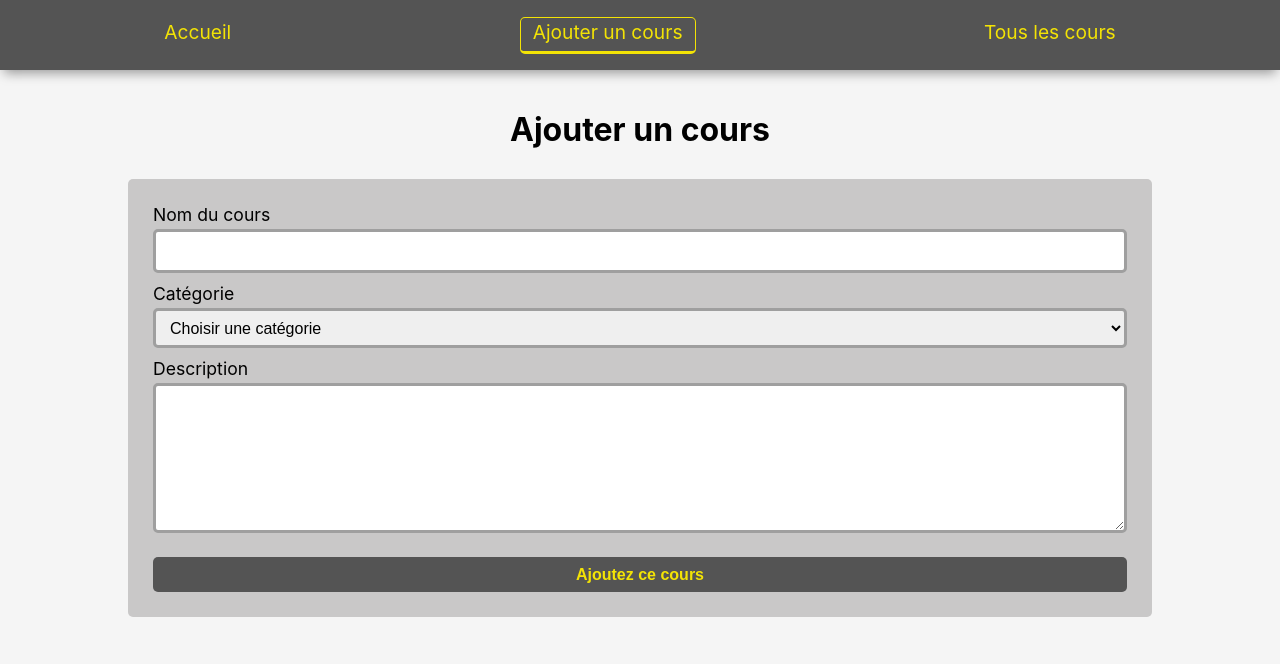
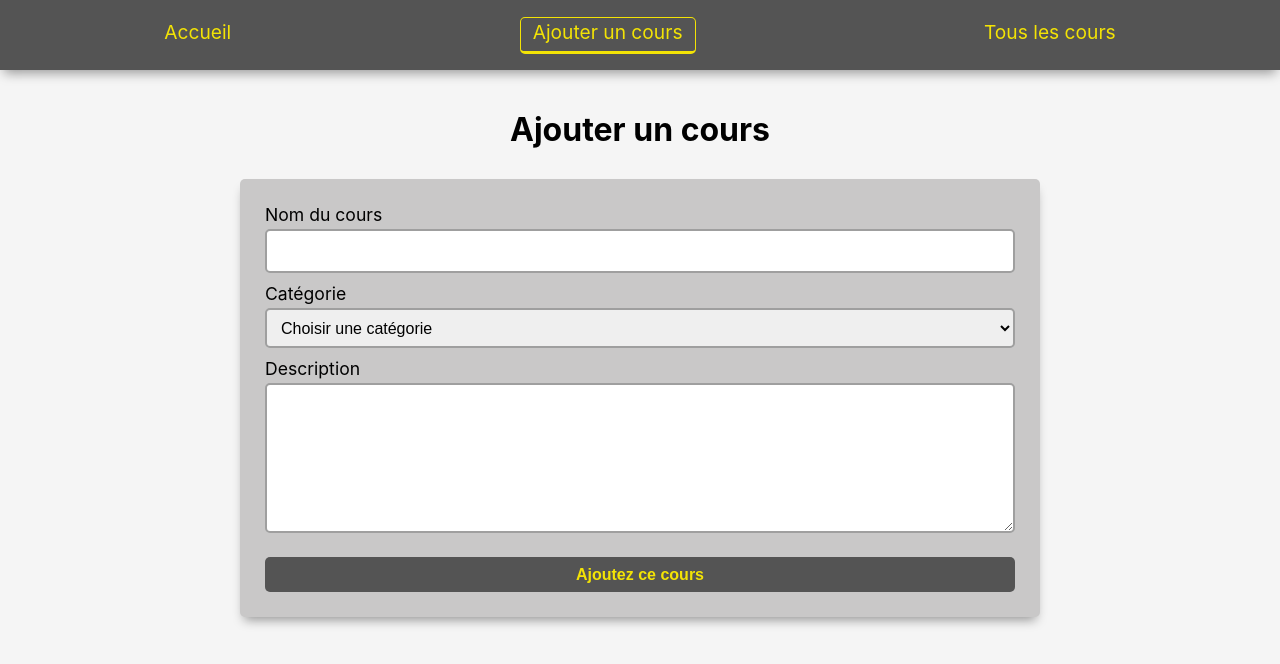
Before and after one commit to CelieBlue/progress_app, a React (Create React App) app: page /add in a window 1280 px wide. Shown: the top 664 px of the page. Built offline with nearby package versions, Linux system fonts and the light colour scheme.

Commit message:
Ajout du useState course, setCourse avec un objet contenant le nom, la catégorie et la description du cours. Ajout de value dans les champs input, textarea et select et d'une fonction handleChange avec un évèvement.

```diff
--- a/src/Pages/AddCourse.js
+++ b/src/Pages/AddCourse.js
@@ -1,14 +1,22 @@
+import { useState } from 'react';
+
 export default function AddCourse(props) {
+    const [course, setCourse] = useState({
+        courseName: '',
+        courseCategory: '',
+        courseDescription: ''
+    });
+
     const { handleAddCourse } = props;
-    const course = {
-        name: 'React',
-        category: 'front',
-        description: 'Apprendre React'
-    };
 
 function handleSubmit(event) {
     event.preventDefault();
     handleAddCourse(course);
+}
+
+function handleChange(event) {
+    const { name, value } = event.target;
+    setCourse({...course, [name]: value });
 }
 
     return(
@@ -16,13 +24,13 @@ function handleSubmit(event) {
             <h1>Ajouter un cours</h1>
             <div className="background_form">
                 <form onSubmit={(event) => handleSubmit(event)}>
-                    <label htmlFor="course-name">Nom du cours</label>
+                    <label htmlFor="courseName">Nom du cours</label>
                     <br />
-                    <input type="text" name="course-name" id="course-name" />
+                    <input type="text" name="courseName" id="courseName" value={ course.courseName } onChange={(event) => handleChange(event)} />
                     <br />
-                    <label htmlFor="course-category">Catégorie</label>
+                    <label htmlFor="courseCategory">Catégorie</label>
                     <br />
-                    <select name="course_category" id="course-category">
+                    <select name="courseCategory" id="courseCategory" value={ course.courseCategory } onChange={(event) => handleChange(event)}>
                         <option value="">Choisir une catégorie</option>
                         <option value="front">Front</option>
                         <option value="Back">Back</option>
@@ -30,13 +38,14 @@ function handleSubmit(event) {
                         <option value="Autres">Autres</option>
                     </select>
                     <br />
-                    <label htmlFor="course-description" >Description</label>
+                    <label htmlFor="courseDescription" >Description</label>
                     <br />
                     <textarea
-                        name="course-description"
-                        id="course-description"
+                        name="courseDescription"
+                        id="courseDescription"
                         cols="30"
-                        rows="10">
+                        rows="10"
+                        value={ course.courseDescription } onChange={(event) => handleChange(event)}>
                     </textarea>
                     <br />
                     <br />
--- a/src/Styles/AddCourse.css
+++ b/src/Styles/AddCourse.css
@@ -1,6 +1,7 @@
 .add_course {
     margin: 0 auto;
     width: 80%;
+    max-width: 800px;
 }
 
 h1 {
@@ -12,6 +13,7 @@ h1 {
     background-color: #c9c8c8;
     border-radius: 5px;
     padding: 25px;
+    box-shadow: 0px 7px 11px -4px rgba(0,0,0,0.39);
 }
 
 .btn {
@@ -43,16 +45,17 @@ input[type=text] {
     padding: 5px 10px;
     margin: 4px 0px 10px 0px;
     border-radius: 5px;
-    border: 3px solid #9f9f9f;
+    border: 2px solid #9f9f9f;
 }
 
 textarea {
     width: 100%;
+    font-size: 1.2em;
     height: 150px;
     padding: 12px 10px;
     margin: 4px 0px 0px 0px;
     border-radius: 5px;
-    border: 3px solid #9f9f9f;
+    border: 2px solid #9f9f9f;
 }
 
 select {
@@ -62,5 +65,5 @@ select {
     margin: 4px 0px 10px 0px;
     font-size: 1em;
     border-radius: 5px;
-    border: 3px solid #9f9f9f;
+    border: 2px solid #9f9f9f;
 }
```
